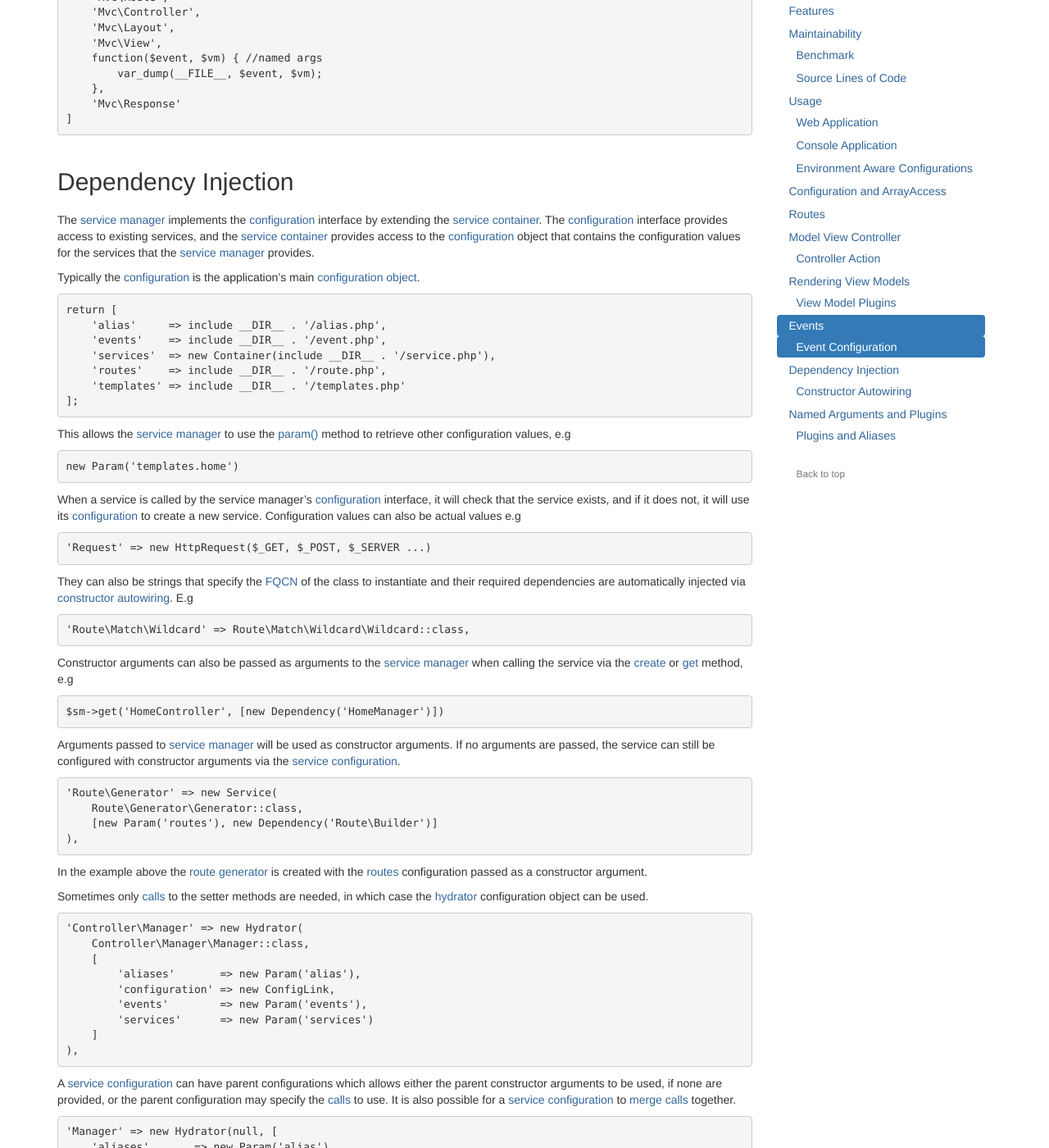
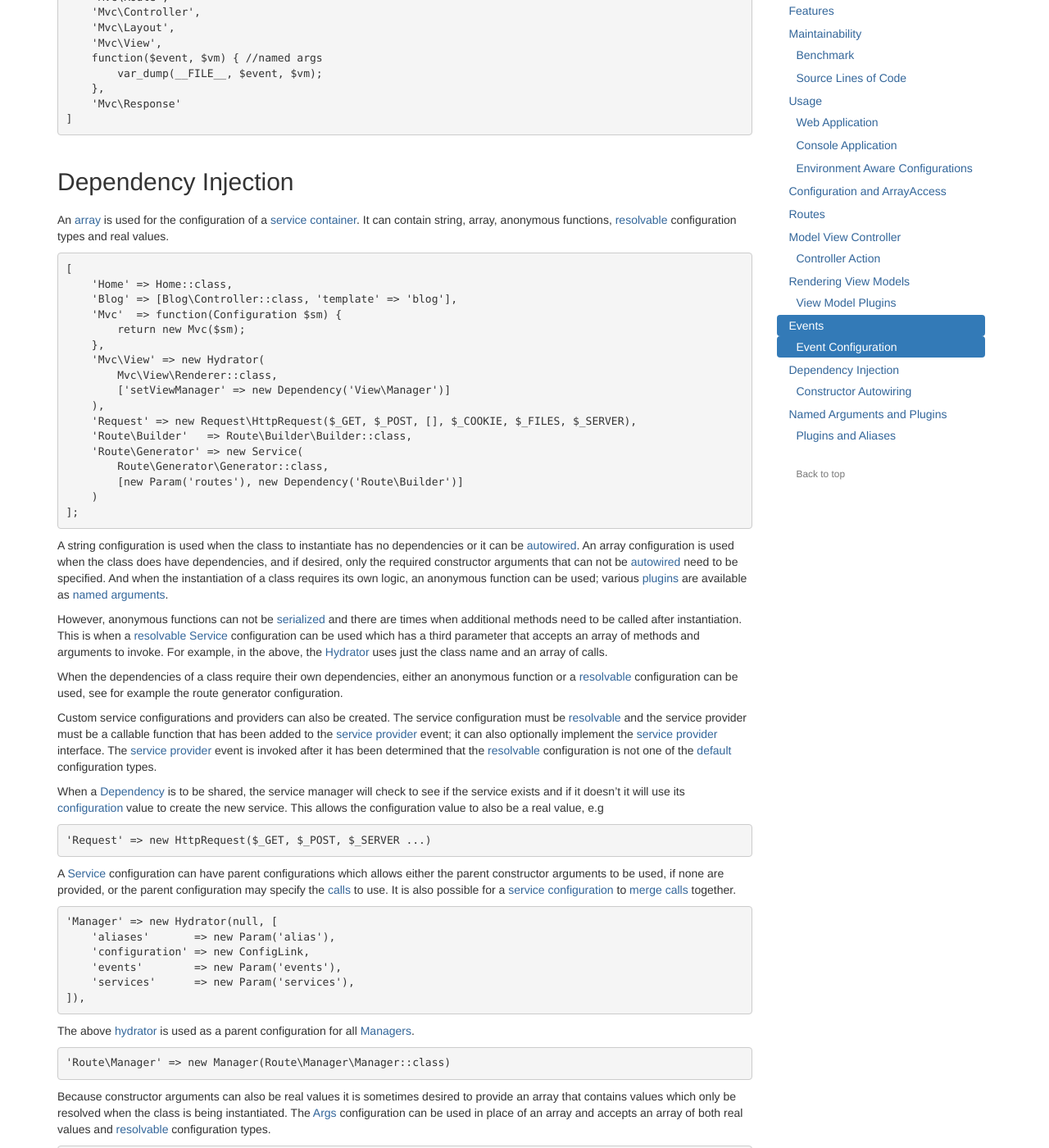
Before and after one commit to mvc5/mvc5.github.io, a Jekyll site: the page built from overview/index.md, in a window 1280 px wide and 1400 px high, scrolled down 9384 px. Shown: the whole window at 82% size. Built offline with Jekyll 4.4.1, drawn with Linux system fonts in a browser that asks for light colours; nearby versions of some CDN libraries; some of the changed text lies outside the part shown.

Commit message:
dependency injection

````diff
--- a/overview/dependency-injection.md
+++ b/overview/dependency-injection.md
@@ -1,68 +1,41 @@
 ## Dependency Injection
-The [service manager](https://github.com/mvc5/framework/blob/master/src/Service/Manager/ServiceManager.php) implements the [configuration](https://github.com/mvc5/framework/blob/master/src/Config/Configuration.php) interface by extending the [service container](https://github.com/mvc5/framework/blob/master/src/Service/Container/ServiceContainer.php). The [configuration](https://github.com/mvc5/framework/blob/master/src/Config/Configuration.php) interface provides access to existing services, and the [service container](https://github.com/mvc5/framework/blob/master/src/Service/Container/ServiceContainer.php) provides access to the [configuration](https://github.com/mvc5/framework/blob/master/src/Config/Configuration.php) object that contains the configuration values for the services that the [service manager](https://github.com/mvc5/framework/blob/master/src/Service/Manager/ServiceManager.php) provides.
-
-Typically the [configuration](https://github.com/mvc5/framework/blob/master/src/Config/Configuration.php) is the application's main [configuration object](https://github.com/mvc5/framework/blob/master/config/config.php).
+An [array](https://github.com/mvc5/framework/blob/master/config/service.php) is used for the configuration of a [service container](https://github.com/mvc5/framework/blob/master/src/Service/Container/Container.php). It can contain string, array, anonymous functions, [resolvable](https://github.com/mvc5/framework/blob/master/src/Service/Resolver/Resolvable.php) configuration types and real values.
 
 ```php
-return [
-    'alias'     => include __DIR__ . '/alias.php',
-    'events'    => include __DIR__ . '/event.php',
-    'services'  => new Container(include __DIR__ . '/service.php'),
-    'routes'    => include __DIR__ . '/route.php',
-    'templates' => include __DIR__ . '/templates.php'
+[
+    'Home' => Home::class,
+    'Blog' => [Blog\Controller::class, 'template' => 'blog'],
+    'Mvc'  => function(Configuration $sm) {
+        return new Mvc($sm);
+    },
+    'Mvc\View' => new Hydrator(
+        Mvc\View\Renderer::class,
+        ['setViewManager' => new Dependency('View\Manager')]
+    ),
+    'Request' => new Request\HttpRequest($_GET, $_POST, [], $_COOKIE, $_FILES, $_SERVER),
+    'Route\Builder'   => Route\Builder\Builder::class,
+    'Route\Generator' => new Service(
+        Route\Generator\Generator::class,
+        [new Param('routes'), new Dependency('Route\Builder')]
+    )
 ];
 ```
 
-This allows the [service manager](https://github.com/mvc5/framework/blob/master/src/Service/Manager/ServiceManager.php) to use the [param()](https://github.com/mvc5/framework/blob/master/src/Service/Manager/ServiceManager.php#L40) method to retrieve other configuration values, e.g
+A string configuration is used when the class to instantiate has no dependencies or it can be [autowired](#constructor-autowiring). An array configuration is used when the class does have dependencies, and if desired, only the required constructor arguments that can not be [autowired](#constructor-autowiring) need to be specified. And when the instantiation of a class requires its own logic, an anonymous function can be used; various [plugins](https://github.com/mvc5/framework/blob/master/config/alias.php) are available as [named arguments](#named-arguments-and-plugins).
 
-```
-new Param('templates.home')
-```
+However, anonymous functions can not be [serialized](http://php.net/manual/en/function.serialize.php) and there are times when additional methods need to be called after instantiation. This is when a [resolvable](https://github.com/mvc5/framework/blob/master/src/Service/Resolver/Resolvable.php) [Service](https://github.com/mvc5/framework/blob/master/src/Service/Config/Service/Service.php) configuration can be used which has a third parameter that accepts an array of methods and arguments to invoke. For example, in the above, the [Hydrator](https://github.com/mvc5/framework/blob/master/src/Service/Config/Hydrator/Hydrator.php) uses just the class name and an array of calls.
 
-When a service is called by the service manager's [configuration](https://github.com/mvc5/framework/blob/master/src/Config/Configuration.php) interface, it will check that the service exists, and if it does not, it will use its [configuration](https://github.com/mvc5/framework/blob/master/config/service.php) to create a new service. Configuration values can also be actual values e.g
+When the dependencies of a class require their own dependencies, either an anonymous function or a [resolvable](https://github.com/mvc5/framework/blob/master/src/Service/Resolver/Resolvable.php) configuration can be used, see for example the route generator configuration.
+
+Custom service configurations and providers can also be created. The service configuration must be [resolvable](https://github.com/mvc5/framework/blob/master/src/Service/Resolver/Resolvable.php) and the service provider must be a callable function that has been added to the [service provider](https://github.com/mvc5/framework/blob/master/config/event.php#L45) event; it can also optionally implement the [service provider](https://github.com/mvc5/framework/blob/master/src/Service/Provider/ServiceProvider.php) interface. The [service provider](https://github.com/mvc5/framework/blob/master/config/event.php#L45) event is invoked after it has been determined that the [resolvable](https://github.com/mvc5/framework/blob/master/src/Service/Resolver/Resolvable.php) configuration is not one of the [default](https://github.com/mvc5/framework/tree/master/src/Service/Config) configuration types.
+
+When a [Dependency](https://github.com/mvc5/framework/blob/master/src/Service/Config/Dependency/Dependency.php) is to be shared, the service manager will check to see if the service exists and if it doesn't it will use its [configuration](https://github.com/mvc5/framework/blob/master/config/service.php) value to create the new service. This allows the configuration value to also be a real value, e.g
 
 ```php
 'Request' => new HttpRequest($_GET, $_POST, $_SERVER ...)
 ```
 
-They can also be strings that specify the <a href="https://en.wikipedia.org/wiki/Fully_qualified_name">FQCN</a> of the class to instantiate and their required dependencies are automatically injected via [constructor autowiring](#constructor-autowiring). E.g
-
-```php
-'Route\Match\Wildcard' => Route\Match\Wildcard\Wildcard::class,
-```
-
-Constructor arguments can also be passed as arguments to the [service manager](https://github.com/mvc5/framework/blob/master/src/Service/Manager/ServiceManager.php) when calling the service via the [create](https://github.com/mvc5/framework/blob/master/src/Service/Manager/ManageService.php#L29) or [get](https://github.com/mvc5/framework/blob/master/src/Service/Manager/ManageService.php#L57) method, e.g
-
-```php
-$sm->get('HomeController', [new Dependency('HomeManager')])
-```
-
-Arguments passed to [service manager](https://github.com/mvc5/framework/blob/master/src/Service/Manager/ServiceManager.php) will be used as constructor arguments. If no arguments are passed, the service can still be configured with constructor arguments via the [service configuration](https://github.com/mvc5/framework/blob/master/config/service.php).
-
-```php
-'Route\Generator' => new Service(
-    Route\Generator\Generator::class,
-    [new Param('routes'), new Dependency('Route\Builder')]
-),
-```
-
-In the example above the [route generator](https://github.com/mvc5/framework/blob/master/src/Route/Generator/Generator.php) is created with the [routes](#routes) configuration passed as a constructor argument.
-
-Sometimes only <a href="https://github.com/mvc5/framework/blob/master/src/Service/Resolver/Resolver.php#L147">calls</a> to the setter methods are needed, in which case the [hydrator](https://github.com/mvc5/framework/blob/master/src/Service/Config/Hydrator/Hydrator.php) configuration object can be used.
-
-```php
-'Controller\Manager' => new Hydrator(
-    Controller\Manager\Manager::class,
-    [
-        'aliases'       => new Param('alias'),
-        'configuration' => new ConfigLink,
-        'events'        => new Param('events'),
-        'services'      => new Param('services')
-    ]
-),
-```
-
-A [service configuration](https://github.com/mvc5/framework/blob/master/src/Service/Config/Configuration.php) can have parent configurations which allows either the parent constructor arguments to be used, if none are provided, or the parent configuration may specify the <a href="https://github.com/mvc5/framework/blob/master/src/Service/Config/Configuration.php#L21">calls</a> to use. It is also possible for a <a href="https://github.com/mvc5/framework/blob/master/src/Service/Config/Configuration.php">service configuration</a> to <a href="https://github.com/mvc5/framework/blob/master/src/Service/Resolver/Resolver.php#L258">merge</a> <a href="https://github.com/mvc5/framework/blob/master/src/Service/Config/Configuration.php#L21">calls</a> together.
+A [Service](https://github.com/mvc5/framework/blob/master/src/Service/Config/Configuration.php) configuration can have parent configurations which allows either the parent constructor arguments to be used, if none are provided, or the parent configuration may specify the <a href="https://github.com/mvc5/framework/blob/master/src/Service/Config/Configuration.php#L21">calls</a> to use. It is also possible for a <a href="https://github.com/mvc5/framework/blob/master/src/Service/Config/Configuration.php">service configuration</a> to <a href="https://github.com/mvc5/framework/blob/master/src/Service/Resolver/Resolver.php#L258">merge</a> <a href="https://github.com/mvc5/framework/blob/master/src/Service/Config/Configuration.php#L21">calls</a> together.
 
 ```php
 'Manager' => new Hydrator(null, [
@@ -79,4 +52,11 @@ The above [hydrator](https://github.com/mvc5/framework/blob/master/src/Service/C
 'Route\Manager' => new Manager(Route\Manager\Manager::class)
 ```
 
-A [dependency configuration object](https://github.com/mvc5/framework/blob/master/src/Service/Config/Dependency/Dependency.php) is used to <a href="https://github.com/mvc5/framework/blob/master/src/Service/Resolver/Resolver.php#L345">retrieve</a> a shared service.
+Because constructor arguments can also be real values it is sometimes desired to provide an array that contains values which only be resolved when the class is being instantiated. The [Args](https://github.com/mvc5/framework/blob/master/src/Service/Config/Args/Args.php) configuration can be used in place of an array and accepts an array of both real values and [resolvable](https://github.com/mvc5/framework/blob/master/src/Service/Resolver/Resolvable.php) configuration types.
+<pre><code>new Args([new Service('Mvc'), 'foo', new Dependency('Controller\Manager')])</code></pre>
+
+The [service container](https://github.com/mvc5/framework/blob/master/src/Service/Container/Container.php) is part of the main application [config](https://github.com/mvc5/application/blob/master/config/config.php). This allows a [Param](https://github.com/mvc5/framework/blob/master/src/Service/Config/Param/Param.php) configuration to be used to retrieve other configuration values, e.g
+
+```
+new Param('templates.home')
+```
````
